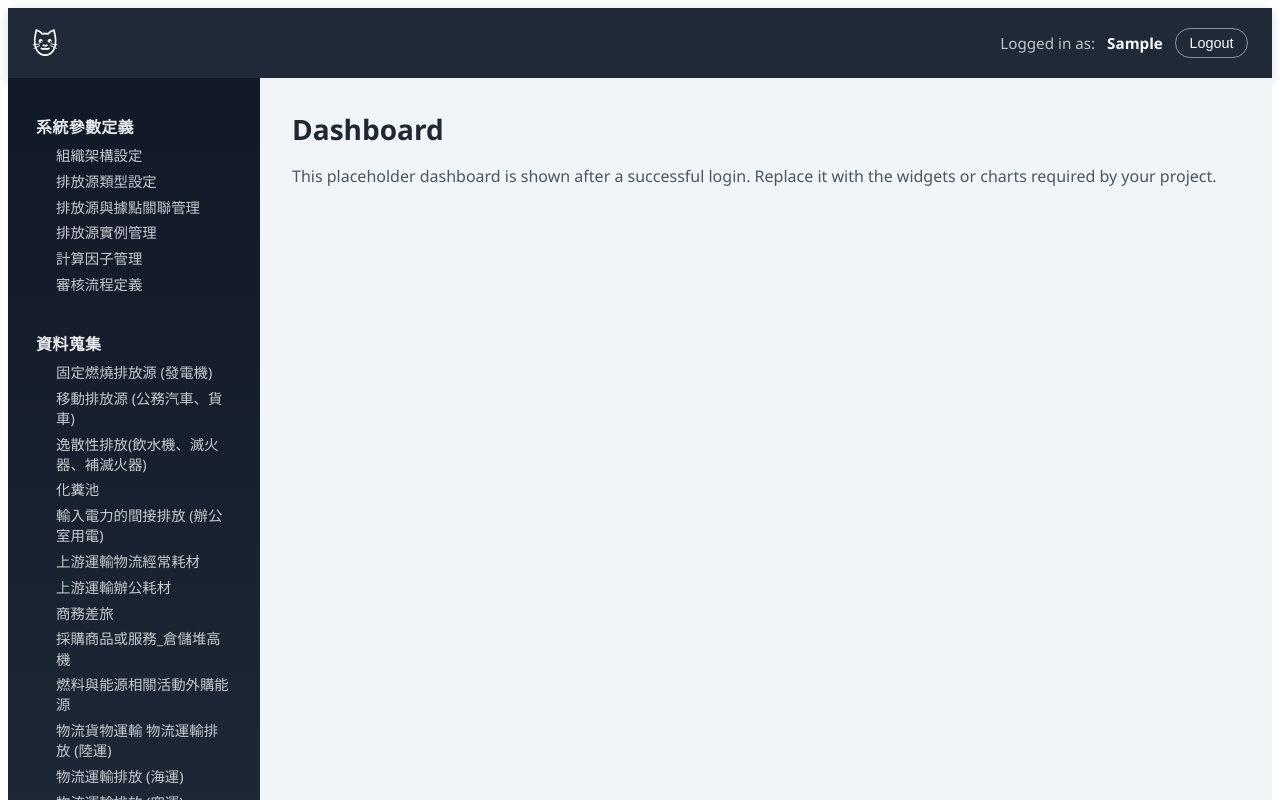
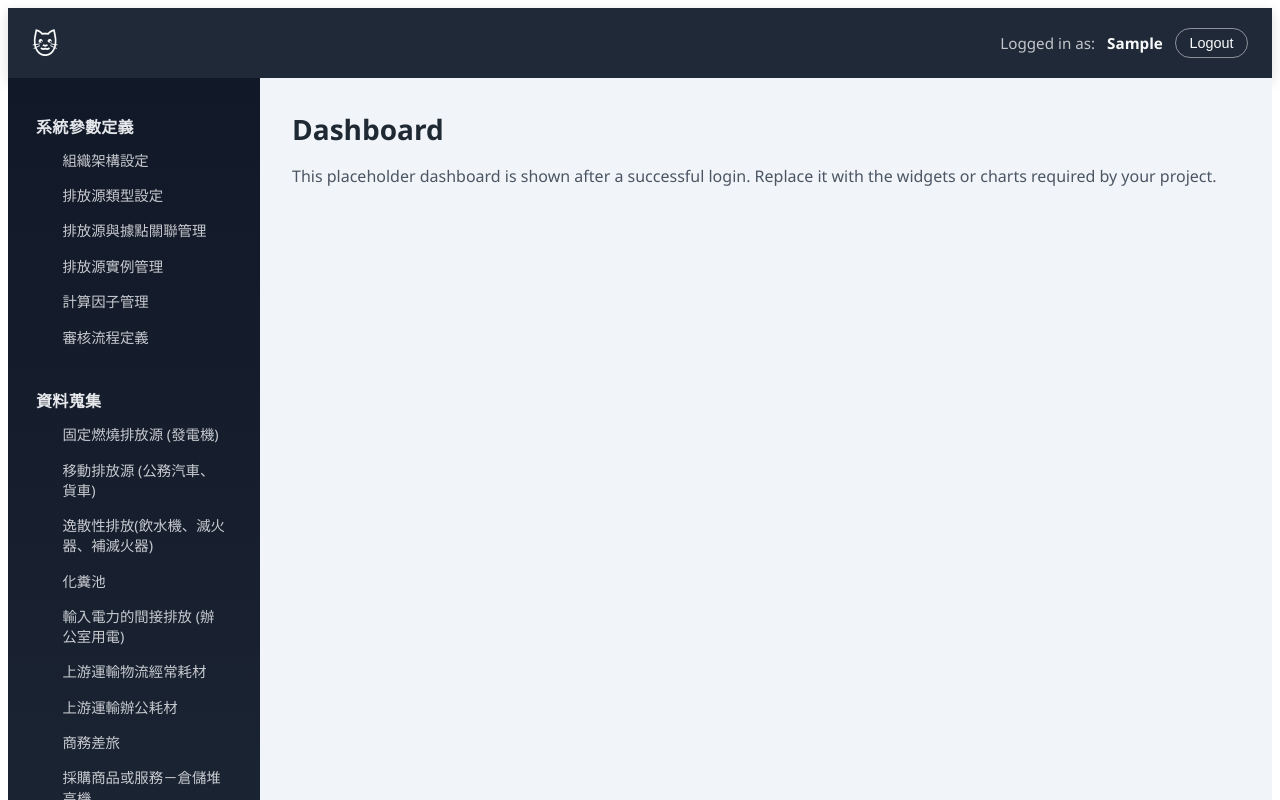
Before and after one commit to Steven-Chen2021/CATS, a Vue app in the folder frontend/: page / in a window 1280 px wide. Both pictures are taken after typing "Sample", "Sample123", "Sample" into the empty fields and a click on the button "Login". Shown: the top 800 px of the page. Built offline with nearby package versions, Linux system fonts and the light colour scheme.

Commit message:
Make dashboard menu entries render as links

```diff
--- a/frontend/src/App.vue
+++ b/frontend/src/App.vue
@@ -49,37 +49,23 @@
       <main class="main-layout">
         <nav class="side-nav" aria-label="Main navigation">
           <ul class="nav-list">
-            <li class="nav-item">
-              <div class="nav-item-title">系統參數定義</div>
-              <ul class="nav-sublist">
-                <li class="nav-subitem">組織架構設定</li>
-                <li class="nav-subitem">排放源類型設定</li>
-                <li class="nav-subitem">排放源與據點關聯管理</li>
-                <li class="nav-subitem">排放源實例管理</li>
-                <li class="nav-subitem">計算因子管理</li>
-                <li class="nav-subitem">審核流程定義</li>
+            <li
+              v-for="section in menuSections"
+              :key="section.title"
+              class="nav-item"
+            >
+              <div class="nav-item-title">{{ section.title }}</div>
+              <ul v-if="section.links?.length" class="nav-sublist">
+                <li
+                  v-for="link in section.links"
+                  :key="link.href"
+                  class="nav-subitem"
+                >
+                  <a class="nav-subitem-link" :href="link.href">
+                    {{ link.label }}
+                  </a>
+                </li>
               </ul>
-            </li>
-            <li class="nav-item">
-              <div class="nav-item-title">資料蒐集</div>
-              <ul class="nav-sublist">
-                <li class="nav-subitem">固定燃燒排放源 (發電機)</li>
-                <li class="nav-subitem">移動排放源 (公務汽車、貨車)</li>
-                <li class="nav-subitem">逸散性排放(飲水機、滅火器、補滅火器)</li>
-                <li class="nav-subitem">化糞池</li>
-                <li class="nav-subitem">輸入電力的間接排放 (辦公室用電)</li>
-                <li class="nav-subitem">上游運輸物流經常耗材</li>
-                <li class="nav-subitem">上游運輸辦公耗材</li>
-                <li class="nav-subitem">商務差旅</li>
-                <li class="nav-subitem">採購商品或服務_倉儲堆高機</li>
-                <li class="nav-subitem">燃料與能源相關活動外購能源</li>
-                <li class="nav-subitem">物流貨物運輸 物流運輸排放 (陸運)</li>
-                <li class="nav-subitem">物流運輸排放 (海運)</li>
-                <li class="nav-subitem">物流運輸排放 (空運)</li>
-              </ul>
-            </li>
-            <li class="nav-item">
-              <div class="nav-item-title">清冊簡表</div>
             </li>
           </ul>
         </nav>
@@ -102,6 +88,64 @@ const STORAGE_KEYS = {
   username: 'username',
   verificationCode: 'verificationCode',
 };
+
+const menuSections = [
+  {
+    title: '系統參數定義',
+    links: [
+      { label: '組織架構設定', href: 'pages/organization-structure.html' },
+      { label: '排放源類型設定', href: 'pages/emission-source-types.html' },
+      {
+        label: '排放源與據點關聯管理',
+        href: 'pages/emission-source-site-association.html',
+      },
+      { label: '排放源實例管理', href: 'pages/emission-source-instances.html' },
+      { label: '計算因子管理', href: 'pages/calculation-factors.html' },
+      { label: '審核流程定義', href: 'pages/review-process.html' },
+    ],
+  },
+  {
+    title: '資料蒐集',
+    links: [
+      { label: '固定燃燒排放源 (發電機)', href: 'pages/stationary-combustion.html' },
+      { label: '移動排放源 (公務汽車、貨車)', href: 'pages/mobile-sources.html' },
+      {
+        label: '逸散性排放(飲水機、滅火器、補滅火器)',
+        href: 'pages/fugitive-emissions.html',
+      },
+      { label: '化糞池', href: 'pages/septic-tank.html' },
+      {
+        label: '輸入電力的間接排放 (辦公室用電)',
+        href: 'pages/indirect-electricity.html',
+      },
+      {
+        label: '上游運輸物流經常耗材',
+        href: 'pages/upstream-logistics-consumables.html',
+      },
+      {
+        label: '上游運輸辦公耗材',
+        href: 'pages/upstream-office-consumables.html',
+      },
+      { label: '商務差旅', href: 'pages/business-travel.html' },
+      {
+        label: '採購商品或服務－倉儲堆高機',
+        href: 'pages/purchased-goods-services-forklift.html',
+      },
+      {
+        label: '燃料與能源相關活動外購能源',
+        href: 'pages/fuel-energy-related.html',
+      },
+      { label: '物流貨物運輸', href: 'pages/logistics-goods-transport.html' },
+      { label: '物流運輸排放 (陸運)', href: 'pages/logistics-transport-land.html' },
+      { label: '物流運輸排放 (海運)', href: 'pages/logistics-transport-sea.html' },
+      { label: '物流運輸排放 (空運)', href: 'pages/logistics-transport-air.html' },
+    ],
+  },
+  {
+    title: '清冊簡表',
+    links: [{ label: '清冊簡表', href: 'pages/inventory-summary.html' }],
+  },
+];
 
 const isLoggedIn = ref(false);
 const errorMessage = ref('');
@@ -334,6 +378,22 @@ function handleLogout() {
   line-height: 1.4;
 }
 
+.nav-subitem-link {
+  display: block;
+  color: inherit;
+  text-decoration: none;
+  padding: 0.3rem 0.4rem;
+  border-radius: 6px;
+  transition: background 0.2s ease, color 0.2s ease;
+}
+
+.nav-subitem-link:hover,
+.nav-subitem-link:focus {
+  background: rgba(255, 255, 255, 0.12);
+  color: #ffffff;
+  outline: none;
+}
+
 .dashboard {
   flex: 1;
   padding: 2rem;
```
